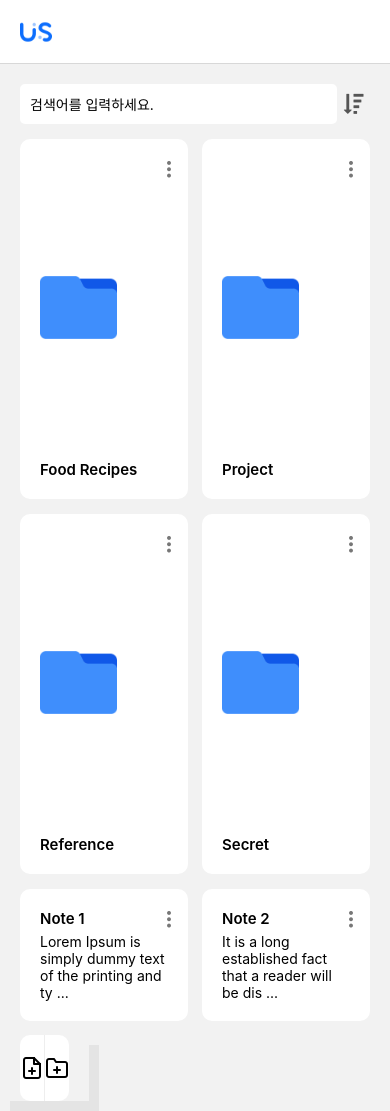
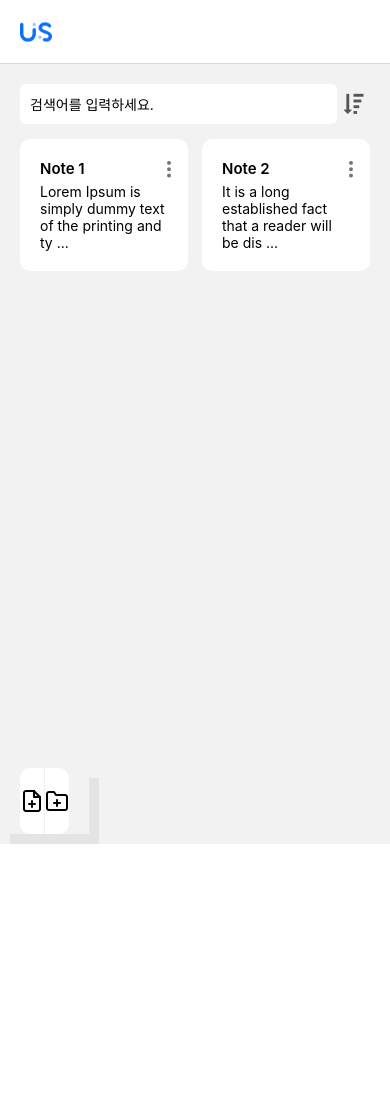
Before and after one commit to 2023-HNU-CPD-US/us-client, a React Native app: screen / in a window 390 px wide. After the commit the page ends 844 px from the top, so only its background shows below. Built offline with nearby package versions, Linux system fonts and the light colour scheme.

Commit message:
수정 및 로딩 구현

```diff
--- a/pages/Camera.js
+++ b/pages/Camera.js
@@ -1,5 +1,5 @@
 import React, { useState, useEffect } from "react";
-import { Image } from "react-native";
+import { View, ActivityIndicator } from "react-native";
 import * as ImagePicker from 'expo-image-picker';
 import axios from "axios";
 
@@ -7,6 +7,7 @@ import axios from "axios";
 function ExpoCamera({ navigation }) {
   const [imageUrl, setImageUrl] = useState('');
   const [status, requestPermission] = ImagePicker.useMediaLibraryPermissions();
+  const [isLoading, setIsLoading] = useState(false);
 
   useEffect(() => {
     (async () => {
@@ -48,6 +49,7 @@ function ExpoCamera({ navigation }) {
 };
 
 const uploadImage = async (imageUri) => {
+  setIsLoading(true);
   try {
     const formData = new FormData();
     const imageFile = await fetch(imageUri);
@@ -72,9 +74,19 @@ const uploadImage = async (imageUri) => {
     // Process jsonResponse as required.
   } catch (error) {
     console.error('There was an error with the image upload: ', error);
+  } finally {
+    setIsLoading(false);
   }
 };
-
+return (
+  <View style={{ flex: 1, justifyContent: 'center', alignItems: 'center' }}>
+    {isLoading ? (
+      <ActivityIndicator size="large" color="#0000ff" />
+    ) : (
+      <View></View>
+    )}
+  </View>
+);
 }
 
 export default ExpoCamera;
--- a/pages/Home.js
+++ b/pages/Home.js
@@ -11,6 +11,7 @@ import {
 import { Feather, FontAwesome } from "@expo/vector-icons";
 import { useSelector, useDispatch } from "react-redux";
 import { add } from "../reducers/folderReducer";
+import { fetchFolders, addFolder, removeFolder, renameFolder } from "../reducers/folderReducer";
 
 
 
@@ -37,24 +38,29 @@ function Home({ navigation }) {
     );
     const [getdata, setgetData] = useState(null);
 
-
-    // useEffect(() => {
-    //     // GET 요청을 보내고 데이터를 가져옵니다.
-    //     axios.get('https://port-0-us-server-das6e2dli8igkfo.sel4.cloudtype.app/FolderDetail/')
-    //       .then(response => {
-    //         // setgetData(response.getdata);
-    //         console.log(response.data);
-    //       })
-    //       .catch(error => {
-    //         console.error(error);
-    //       });
-    //   }, []);
-
-
     const [modalVisible, setModalVisible] = useState(false);
     const [searchText, setSearchText] = useState("");
     const [currentFolder, setCurrentFolder] = useState(null);
     const [sortOption, setSortOption] = useState("name");
+        // 폴더 리스트 가져오기
+    const handleFetchFolders = () => {
+        dispatch(fetchFolders());
+    };
+
+    // 폴더 추가하기
+    const NewhandleAddFolder = (folder) => {
+        dispatch(addFolder(folder));
+    };
+
+    // 폴더 삭제하기
+    const handleRemoveFolder = (id) => {
+        dispatch(removeFolder(id));
+    };
+
+    // 폴더 이름 변경하기
+    const handleRenameFolder = (id, newName) => {
+        dispatch(renameFolder(id, newName));
+    };
 
     const dispatch = useDispatch();
     const handleAddFolder = () => {
@@ -64,14 +70,6 @@ function Home({ navigation }) {
             parentId: currentFolder, // 현재 폴더를 부모로 설정
         };
         dispatch(add(newFolder));
-        axios.get('https://port-0-us-server-das6e2dli8igkfo.sel4.cloudtype.app/FolderList/')
-        .then(response => {
-          // setgetData(response.getdata);
-          console.log(response.data);
-        })
-        .catch(error => {
-          console.error(error);
-        });
     };
 
 
--- a/pages/Write.js
+++ b/pages/Write.js
@@ -5,8 +5,7 @@ import {
     TextInput,
     TouchableOpacity,
     Keyboard,
-    TouchableWithoutFeedback,
-    ActivityIndicator
+    TouchableWithoutFeedback
 } from "react-native";
 
 import { Ionicons } from "@expo/vector-icons";
@@ -17,7 +16,6 @@ import axios from 'axios';
 function Write({ navigation, route }) {
     const [title, setTitle] = useState("");
     const [content, setContent] = useState("");
-    const [loading, setLoading] = useState(false);
 
     const { serverResponse } = route.params || {};
 
@@ -39,19 +37,12 @@ function Write({ navigation, route }) {
           })
           .catch(error => {
             console.error(error);
-          })
-          .finally(() => {
-            setLoading(false);
           });
       };
 
     const openGallery = () => {
         navigation.navigate("카메라");
     };
-
-    if (loading) {
-        return <ActivityIndicator size="large" color="#0000ff" />
-    }
 
     return (
         <TouchableWithoutFeedback onPress={() => Keyboard.dismiss()}>
--- a/reducers/folderReducer.js
+++ b/reducers/folderReducer.js
@@ -1,49 +1,18 @@
+import axios from 'axios';
 import { createSlice } from "@reduxjs/toolkit";
 
+
 const initialState = {
-    folders: [
-        {
-            id: 1384602775573,
-            type: "folder",
-            name: "Food Recipes",
-            date: "2023-05-23T10:30:00",
-            parentId: null,
-        },
-        {
-            id: 1651612775573,
-            type: "folder",
-            name: "Project",
-            date: "2023-05-24T14:45:00",
-            parentId: null,
-        },
-        {
-            id: 1684602781573,
-            type: "folder",
-            name: "Secret",
-            date: "2023-05-22T09:20:00",
-            parentId: null,
-        },
-        {
-            id: 1812137775573,
-            type: "folder",
-            name: "Reference",
-            date: "2023-05-20T16:10:00",
-            parentId: null,
-        },
-        {
-            id: 8333602775573,
-            type: "folder",
-            name: "Test",
-            date: "2023-05-19T11:55:00",
-            parentId: 1651612775573,
-        },
-    ],
+    folders: [],
 };
 
 const folders = createSlice({
     name: "folderReducer",
     initialState,
     reducers: {
+        setFolders: (state, action) => {
+            state.folders = action.payload;
+        },
         add: (state, action) => {
             state.folders.unshift({
                 id: action.payload.id,
@@ -70,5 +39,26 @@ const folders = createSlice({
     },
 });
 
-export const { add, remove, rename } = folders.actions;
+export const { setFolders, add, remove, rename } = folders.actions;
+
+export const fetchFolders = () => async dispatch => {
+    const response = await axios.get('https://port-0-us-server-das6e2dli8igkfo.sel4.cloudtype.app/FolderList/');
+    dispatch(setFolders(response.data));
+};
+
+export const addFolder = (folder) => async dispatch => {
+    const response = await axios.post('https://port-0-us-server-das6e2dli8igkfo.sel4.cloudtype.app/TextList/', folder);
+    dispatch(add(response.data));
+};
+
+export const removeFolder = (id) => async dispatch => {
+    await axios.delete(`https://port-0-us-server-das6e2dli8igkfo.sel4.cloudtype.app/TextList/${id}`);
+    dispatch(remove({ id }));
+};
+
+export const renameFolder = (id, newName) => async dispatch => {
+    const response = await axios.patch(`https://port-0-us-server-das6e2dli8igkfo.sel4.cloudtype.app/TextList/${id}`, { name: newName });
+    dispatch(rename({ id, newName: response.data.name }));
+};
+
 export const folderReducer = folders.reducer;
```
